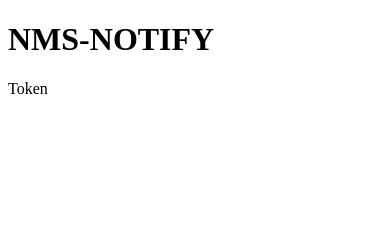
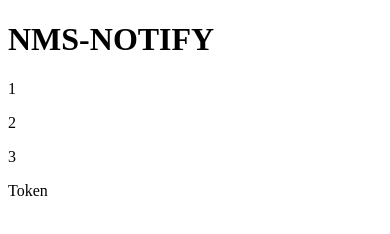
Before and after one commit to nelmusa/nms-notify, a plain HTML site: page www/index.html in a window 390 px wide. Drawn offline with Linux system fonts and the light colour scheme; some packages are replaced by stand-ins of ours.

Commit message:
Cambios 2017-02-16

```diff
--- a/www/index.html
+++ b/www/index.html
@@ -13,6 +13,9 @@
         <div class="app">
             <h1>NMS-NOTIFY</h1>
             <div>
+                <p id="uno">uno</p>
+                <p id="dos">dos</p>
+                <p id="tres">tres</p>
                 <p id="token">Token</p>
             </div>
         </div>
--- a/www/js/index.js
+++ b/www/js/index.js
@@ -20,6 +20,8 @@
 var app = {
     // Application Constructor
     initialize: function() {
+        var vvv = document.getElementById('uno');
+        vvv.childNodes[0].nodeValue = '1';
         this.bindEvents();
     },
     // Bind Event Listeners
@@ -27,6 +29,8 @@
     // Bind any events that are required on startup. Common events are:
     // 'load', 'deviceready', 'offline', and 'online'.
     bindEvents: function() {
+        var vvv = document.getElementById('dos');
+        vvv.childNodes[0].nodeValue = '2';
         document.addEventListener('deviceready', this.onDeviceReady, false);
     },
     // deviceready Event Handler
@@ -34,6 +38,9 @@
     // The scope of 'this' is the event. In order to call the 'receivedEvent'
     // function, we must explicitly call 'app.receivedEvent(...);'
     onDeviceReady: function() {
+        var vvv = document.getElementById('tres');
+        vvv.childNodes[0].nodeValue = '3';
+
         app.receivedEvent('deviceready');
         window.FirebasePlugin.getToken(function(token) {
             // save this server-side and use it to push notifications to this device
```
